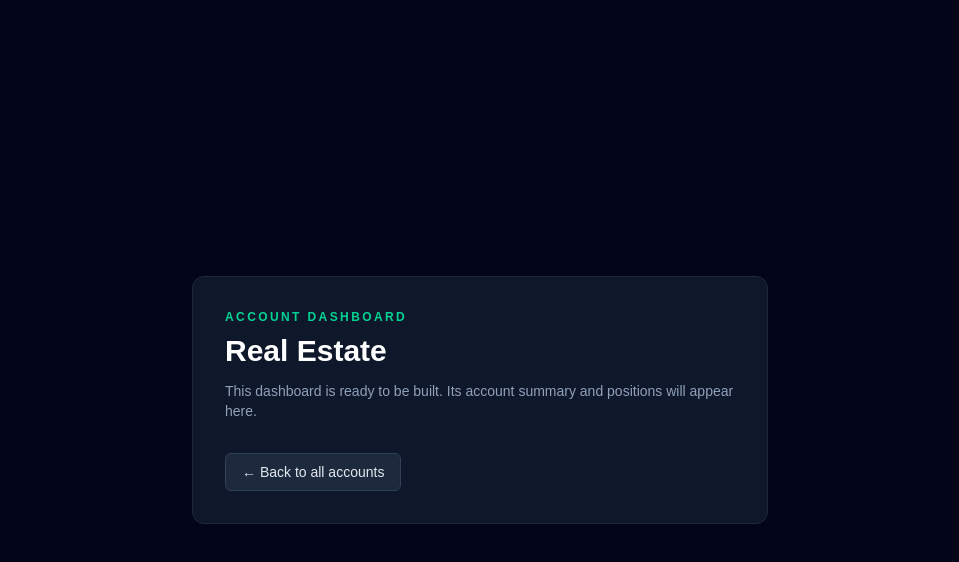
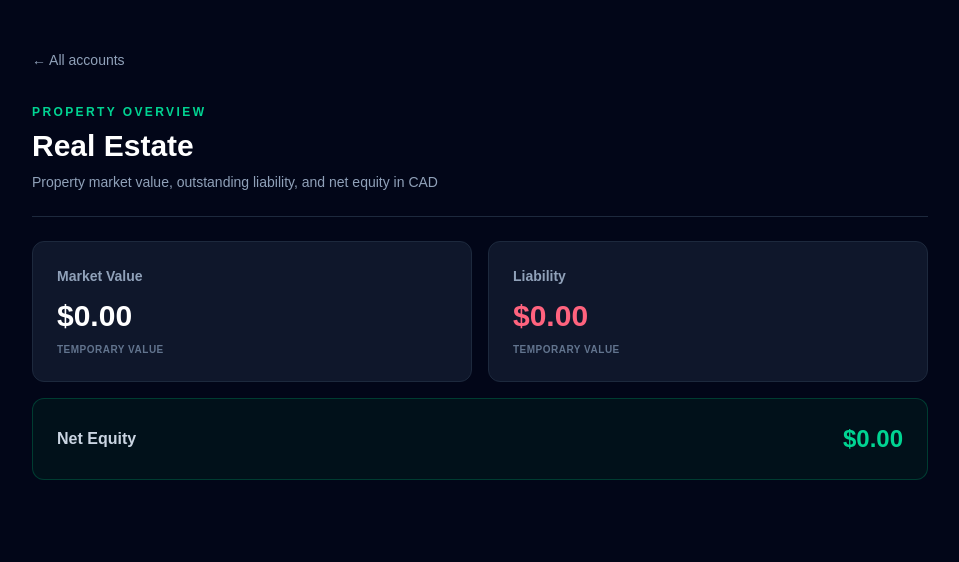
Before and after one commit to ajadversalo/wealthsimple_dashboard_fe, a Next.js app: page /real-estate in a window 1280 px wide. Shown: the top 562 px of the page, without its empty margins (160-1119 px from the left). Built offline with nearby package versions, Linux system fonts and the light colour scheme; no server answers; sample sign-in values are in the browser's storage.

Commit message:
Make pages more detailed

```diff
--- a/app/centra/page.tsx
+++ b/app/centra/page.tsx
@@ -1,11 +1,72 @@
+import Link from 'next/link';
 import { getServerSession } from 'next-auth';
 import { redirect } from 'next/navigation';
-import AccountPlaceholder from '@/components/AccountPlaceholder';
 import { authOptions } from '@/lib/auth';
+import { CENTRA_NUMBER_OF_SHARES, CENTRA_SHARE_PRICE_CAD } from '@/lib/constants';
+
+const formatCad = (value: number) =>
+  new Intl.NumberFormat('en-CA', {
+    style: 'currency',
+    currency: 'CAD',
+    minimumFractionDigits: 2,
+    maximumFractionDigits: 2,
+  }).format(value);
+
+const formatShares = (value: number) =>
+  new Intl.NumberFormat('en-CA', { maximumFractionDigits: 4 }).format(value);
 
 export default async function CentraPage() {
   const session = await getServerSession(authOptions);
   if (!session) redirect('/signin');
 
-  return <AccountPlaceholder accountName="Centra" />;
+  const totalValue = CENTRA_NUMBER_OF_SHARES * CENTRA_SHARE_PRICE_CAD;
+
+  return (
+    <main className="min-h-screen bg-slate-950 px-6 py-12 text-slate-100">
+      <div className="mx-auto max-w-4xl">
+        <Link href="/" className="text-sm text-slate-400 transition hover:text-white">
+          &larr; All accounts
+        </Link>
+
+        <header className="mt-8 border-b border-slate-800 pb-6">
+          <p className="text-xs font-semibold uppercase tracking-[0.2em] text-emerald-400">
+            Private holding
+          </p>
+          <h1 className="mt-2 text-3xl font-bold text-white">Centra</h1>
+          <p className="mt-2 text-sm text-slate-400">
+            Share ownership and estimated holding value in CAD
+          </p>
+        </header>
+
+        <section className="mt-6 grid gap-4 sm:grid-cols-2" aria-label="Centra holding details">
+          <article className="rounded-xl border border-slate-800 bg-slate-900 p-6">
+            <p className="text-sm font-semibold text-slate-400">Number of Shares</p>
+            <p className="mt-3 font-mono text-3xl font-bold text-white">
+              {formatShares(CENTRA_NUMBER_OF_SHARES)}
+            </p>
+            <p className="mt-2 text-[10px] font-semibold uppercase tracking-wider text-slate-500">
+              Temporary value
+            </p>
+          </article>
+
+          <article className="rounded-xl border border-slate-800 bg-slate-900 p-6">
+            <p className="text-sm font-semibold text-slate-400">Share Price</p>
+            <p className="mt-3 font-mono text-3xl font-bold text-white">
+              {formatCad(CENTRA_SHARE_PRICE_CAD)}
+            </p>
+            <p className="mt-2 text-[10px] font-semibold uppercase tracking-wider text-slate-500">
+              Temporary value
+            </p>
+          </article>
+        </section>
+
+        <div className="mt-4 flex items-center justify-between rounded-xl border border-emerald-900/70 bg-emerald-950/30 p-6">
+          <span className="font-semibold text-slate-300">Total Value</span>
+          <span className="font-mono text-2xl font-bold text-emerald-400">
+            {formatCad(totalValue)}
+          </span>
+        </div>
+      </div>
+    </main>
+  );
 }
--- a/app/real-estate/page.tsx
+++ b/app/real-estate/page.tsx
@@ -1,11 +1,70 @@
+import Link from 'next/link';
 import { getServerSession } from 'next-auth';
 import { redirect } from 'next/navigation';
-import AccountPlaceholder from '@/components/AccountPlaceholder';
 import { authOptions } from '@/lib/auth';
+import {
+  REAL_ESTATE_LIABILITY_CAD,
+  REAL_ESTATE_MARKET_VALUE_CAD,
+} from '@/lib/constants';
+
+const formatCad = (value: number) =>
+  new Intl.NumberFormat('en-CA', {
+    style: 'currency',
+    currency: 'CAD',
+    minimumFractionDigits: 2,
+    maximumFractionDigits: 2,
+  }).format(value);
 
 export default async function RealEstatePage() {
   const session = await getServerSession(authOptions);
   if (!session) redirect('/signin');
 
-  return <AccountPlaceholder accountName="Real Estate" />;
+  const equity = REAL_ESTATE_MARKET_VALUE_CAD - REAL_ESTATE_LIABILITY_CAD;
+
+  return (
+    <main className="min-h-screen bg-slate-950 px-6 py-12 text-slate-100">
+      <div className="mx-auto max-w-4xl">
+        <Link href="/" className="text-sm text-slate-400 transition hover:text-white">
+          &larr; All accounts
+        </Link>
+
+        <header className="mt-8 border-b border-slate-800 pb-6">
+          <p className="text-xs font-semibold uppercase tracking-[0.2em] text-emerald-400">
+            Property overview
+          </p>
+          <h1 className="mt-2 text-3xl font-bold text-white">Real Estate</h1>
+          <p className="mt-2 text-sm text-slate-400">
+            Property market value, outstanding liability, and net equity in CAD
+          </p>
+        </header>
+
+        <section className="mt-6 grid gap-4 sm:grid-cols-2" aria-label="Real estate values">
+          <article className="rounded-xl border border-slate-800 bg-slate-900 p-6">
+            <p className="text-sm font-semibold text-slate-400">Market Value</p>
+            <p className="mt-3 font-mono text-3xl font-bold text-white">
+              {formatCad(REAL_ESTATE_MARKET_VALUE_CAD)}
+            </p>
+            <p className="mt-2 text-[10px] font-semibold uppercase tracking-wider text-slate-500">
+              Temporary value
+            </p>
+          </article>
+
+          <article className="rounded-xl border border-slate-800 bg-slate-900 p-6">
+            <p className="text-sm font-semibold text-slate-400">Liability</p>
+            <p className="mt-3 font-mono text-3xl font-bold text-rose-400">
+              {formatCad(REAL_ESTATE_LIABILITY_CAD)}
+            </p>
+            <p className="mt-2 text-[10px] font-semibold uppercase tracking-wider text-slate-500">
+              Temporary value
+            </p>
+          </article>
+        </section>
+
+        <div className="mt-4 flex items-center justify-between rounded-xl border border-emerald-900/70 bg-emerald-950/30 p-6">
+          <span className="font-semibold text-slate-300">Net Equity</span>
+          <span className="font-mono text-2xl font-bold text-emerald-400">{formatCad(equity)}</span>
+        </div>
+      </div>
+    </main>
+  );
 }
--- a/components/PortfolioSummary.tsx
+++ b/components/PortfolioSummary.tsx
@@ -3,13 +3,17 @@
 import Link from 'next/link';
 import { useCallback, useEffect, useState } from 'react';
 import {
-  CENTRA_VALUE_CAD,
+  AJ_RRSP_VALUE_CAD,
+  AJ_TFSA_VALUE_CAD,
+  CENTRA_NUMBER_OF_SHARES,
+  CENTRA_SHARE_PRICE_CAD,
   CHECKING_SAVINGS_VALUE_CAD,
   POSITIONS_API_URL,
-  REAL_ESTATE_VALUE_CAD,
+  REAL_ESTATE_LIABILITY_CAD,
+  REAL_ESTATE_MARKET_VALUE_CAD,
   RESP_VALUE_CAD,
-  RRSP_VALUE_CAD,
-  TFSA_VALUE_CAD,
+  SHEILA_RRSP_VALUE_CAD,
+  SHEILA_TFSA_VALUE_CAD,
 } from '@/lib/constants';
 
 interface PositionsSummaryPayload {
@@ -65,11 +69,35 @@ export default function PortfolioSummary() {
     void fetchValues();
   }, [fetchValues]);
 
-  const accounts = [
+  const accounts: Array<{
+    href: string;
+    name: string;
+    value: number;
+    live: boolean;
+    breakdown?: Array<{ name: string; value: number }>;
+  }> = [
     { href: '/options', name: 'Options', value: liveValues.options, live: true },
     { href: '/crypto', name: 'Crypto', value: liveValues.crypto, live: true },
-    { href: '/tfsa', name: 'TFSA', value: TFSA_VALUE_CAD, live: false },
-    { href: '/rrsp', name: 'RRSP', value: RRSP_VALUE_CAD, live: false },
+    {
+      href: '/tfsa',
+      name: 'TFSA',
+      value: AJ_TFSA_VALUE_CAD + SHEILA_TFSA_VALUE_CAD,
+      live: false,
+      breakdown: [
+        { name: 'AJ', value: AJ_TFSA_VALUE_CAD },
+        { name: 'Sheila', value: SHEILA_TFSA_VALUE_CAD },
+      ],
+    },
+    {
+      href: '/rrsp',
+      name: 'RRSP',
+      value: AJ_RRSP_VALUE_CAD + SHEILA_RRSP_VALUE_CAD,
+      live: false,
+      breakdown: [
+        { name: 'AJ', value: AJ_RRSP_VALUE_CAD },
+        { name: 'Sheila', value: SHEILA_RRSP_VALUE_CAD },
+      ],
+    },
     { href: '/resp', name: 'RESP', value: RESP_VALUE_CAD, live: false },
     {
       href: '/checking-savings',
@@ -80,10 +108,23 @@ export default function PortfolioSummary() {
     {
       href: '/real-estate',
       name: 'Real Estate',
-      value: REAL_ESTATE_VALUE_CAD,
+      value: REAL_ESTATE_MARKET_VALUE_CAD - REAL_ESTATE_LIABILITY_CAD,
       live: false,
+      breakdown: [
+        { name: 'Market value', value: REAL_ESTATE_MARKET_VALUE_CAD },
+        { name: 'Liability', value: -REAL_ESTATE_LIABILITY_CAD },
+      ],
     },
-    { href: '/centra', name: 'Centra', value: CENTRA_VALUE_CAD, live: false },
+    {
+      href: '/centra',
+      name: 'Centra',
+      value: CENTRA_NUMBER_OF_SHARES * CENTRA_SHARE_PRICE_CAD,
+      live: false,
+      breakdown: [
+        { name: 'Shares', value: CENTRA_NUMBER_OF_SHARES },
+        { name: 'Share price', value: CENTRA_SHARE_PRICE_CAD },
+      ],
+    },
   ];
   const total = accounts.reduce((sum, account) => sum + account.value, 0);
 
@@ -128,6 +169,20 @@ export default function PortfolioSummary() {
             <p className="mt-5 font-mono text-2xl font-bold text-white">
               {loading && account.live ? 'Loading…' : formatCad(account.value)}
             </p>
+            {account.breakdown && (
+              <dl className="mt-4 space-y-2 border-t border-slate-800 pt-3 text-xs">
+                {account.breakdown.map((item) => (
+                  <div key={item.name} className="flex items-center justify-between gap-3">
+                    <dt className="text-slate-500">{item.name}</dt>
+                    <dd className="font-mono font-semibold text-slate-300">
+                      {account.href === '/centra' && item.name === 'Shares'
+                        ? item.value.toLocaleString('en-CA')
+                        : formatCad(item.value)}
+                    </dd>
+                  </div>
+                ))}
+              </dl>
+            )}
             <p className="mt-2 text-[10px] font-semibold uppercase tracking-wider text-slate-500">
               {account.live ? 'Live value' : 'Temporary value'}
             </p>
--- /dev/null
+++ b/components/RegisteredAccountSummary.tsx
@@ -0,0 +1,58 @@
+import Link from 'next/link';
+
+const formatCad = (value: number) =>
+  new Intl.NumberFormat('en-CA', {
+    style: 'currency',
+    currency: 'CAD',
+    minimumFractionDigits: 2,
+    maximumFractionDigits: 2,
+  }).format(value);
+
+interface RegisteredAccountSummaryProps {
+  accountName: string;
+  balances: Array<{ owner: string; value: number }>;
+}
+
+export default function RegisteredAccountSummary({
+  accountName,
+  balances,
+}: RegisteredAccountSummaryProps) {
+  const total = balances.reduce((sum, balance) => sum + balance.value, 0);
+
+  return (
+    <main className="min-h-screen bg-slate-950 px-6 py-12 text-slate-100">
+      <div className="mx-auto max-w-4xl">
+        <Link href="/" className="text-sm text-slate-400 transition hover:text-white">
+          &larr; All accounts
+        </Link>
+
+        <header className="mt-8 border-b border-slate-800 pb-6">
+          <p className="text-xs font-semibold uppercase tracking-[0.2em] text-emerald-400">
+            Registered account
+          </p>
+          <h1 className="mt-2 text-3xl font-bold text-white">{accountName}</h1>
+          <p className="mt-2 text-sm text-slate-400">AJ and Sheila&apos;s account balances in CAD</p>
+        </header>
+
+        <section className="mt-6 grid gap-4 sm:grid-cols-2" aria-label={`${accountName} balances`}>
+          {balances.map((balance) => (
+            <article key={balance.owner} className="rounded-xl border border-slate-800 bg-slate-900 p-6">
+              <p className="text-sm font-semibold text-slate-400">{balance.owner}</p>
+              <p className="mt-3 font-mono text-3xl font-bold text-white">
+                {formatCad(balance.value)}
+              </p>
+              <p className="mt-2 text-[10px] font-semibold uppercase tracking-wider text-slate-500">
+                Temporary value
+              </p>
+            </article>
+          ))}
+        </section>
+
+        <div className="mt-4 flex items-center justify-between rounded-xl border border-emerald-900/70 bg-emerald-950/30 p-6">
+          <span className="font-semibold text-slate-300">Combined {accountName}</span>
+          <span className="font-mono text-2xl font-bold text-emerald-400">{formatCad(total)}</span>
+        </div>
+      </div>
+    </main>
+  );
+}
--- a/lib/constants.ts
+++ b/lib/constants.ts
@@ -1,10 +1,14 @@
-// Temporary values until TFSA and RRSP data sources are connected.
-export const TFSA_VALUE_CAD = 0;
-export const RRSP_VALUE_CAD = 0;
+// Temporary values until the account data sources are connected.
+export const AJ_TFSA_VALUE_CAD = 0;
+export const SHEILA_TFSA_VALUE_CAD = 0;
+export const AJ_RRSP_VALUE_CAD = 0;
+export const SHEILA_RRSP_VALUE_CAD = 0;
 export const RESP_VALUE_CAD = 0;
 export const CHECKING_SAVINGS_VALUE_CAD = 0;
-export const REAL_ESTATE_VALUE_CAD = 0;
-export const CENTRA_VALUE_CAD = 0;
+export const REAL_ESTATE_MARKET_VALUE_CAD = 0;
+export const REAL_ESTATE_LIABILITY_CAD = 0;
+export const CENTRA_NUMBER_OF_SHARES = 0;
+export const CENTRA_SHARE_PRICE_CAD = 0;
 
 export const POSITIONS_API_URL =
   'https://wealthsimple-dashboard.onrender.com/api/v1/positions';
```
Also changed, not shown: app/rrsp/page.tsx (+11 -2 lines), app/tfsa/page.tsx (+11 -2 lines).
